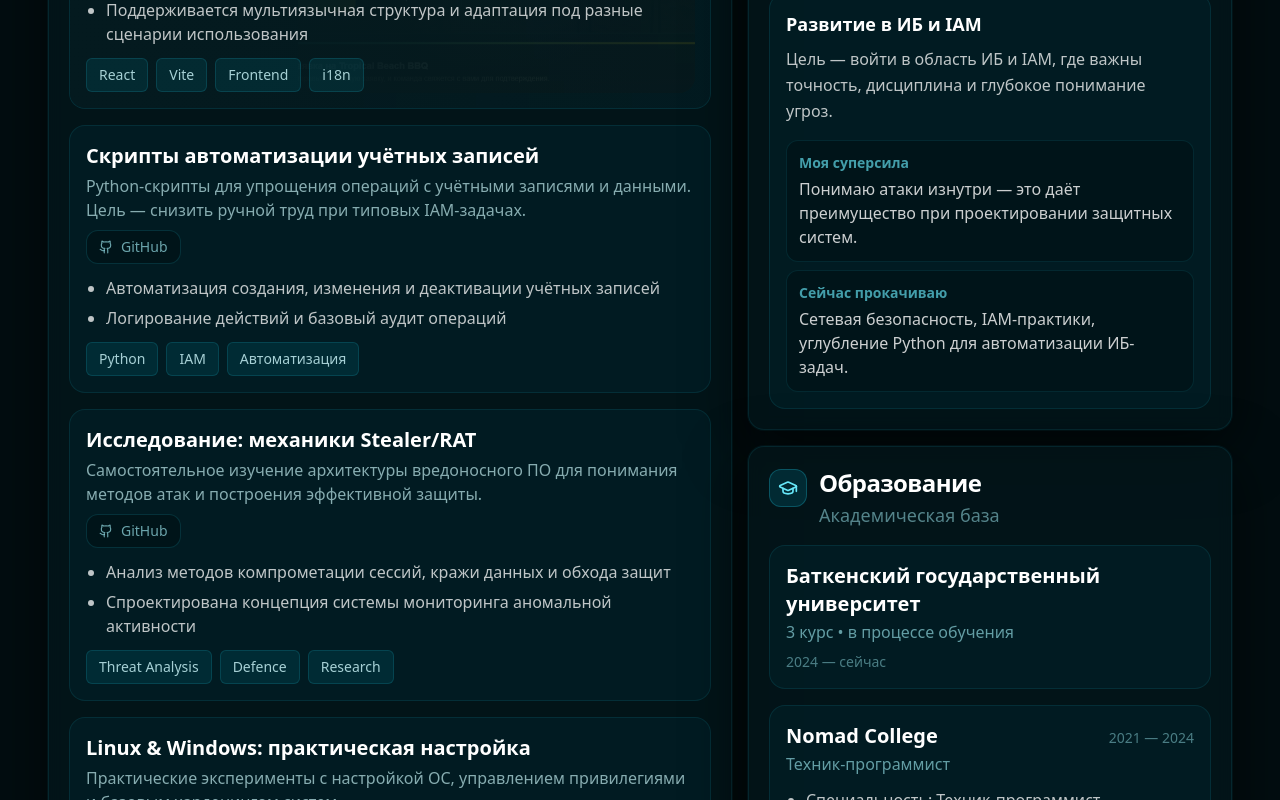
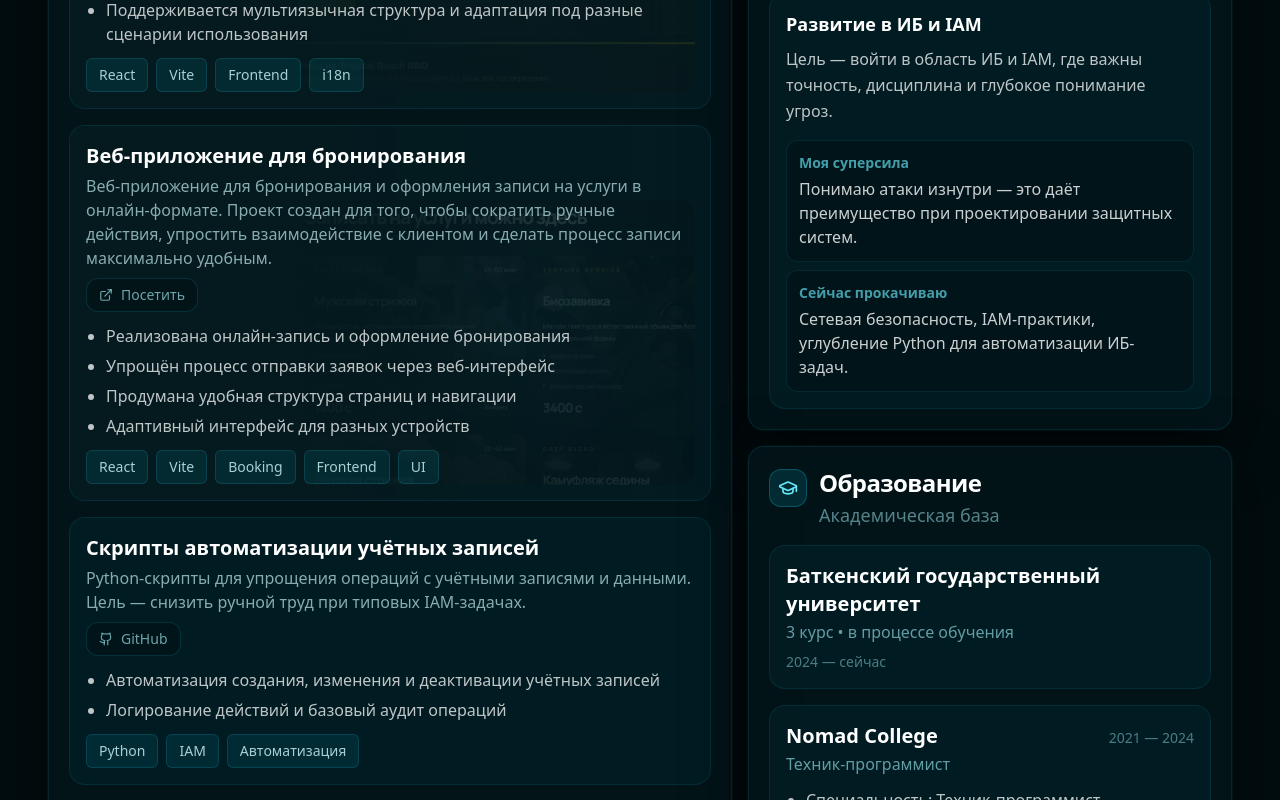
Before and after one commit to frankoleet/aleksandar, a React (Vite) app: page / in a window 1280 px wide. Shown: the part 1840-2640 px from the top of the page. Built offline with nearby package versions, Linux system fonts and the light colour scheme.

Commit message:
we got bs

```diff
--- a/src/App.jsx
+++ b/src/App.jsx
@@ -219,6 +219,19 @@ const data = {
       tags: ["React", "Vite", "Frontend", "i18n"], linkText: "Посетить", link: "https://alisa.help",
     },
     {
+      name: "Веб-приложение для бронирования",
+      desc: "Веб-приложение для бронирования и оформления записи на услуги в онлайн-формате. Проект создан для того, чтобы сократить ручные действия, упростить взаимодействие с клиентом и сделать процесс записи максимально удобным.",
+      bullets: [
+        "Реализована онлайн-запись и оформление бронирования",
+        "Упрощён процесс отправки заявок через веб-интерфейс",
+        "Продумана удобная структура страниц и навигации",
+        "Адаптивный интерфейс для разных устройств",
+      ],
+      tags: ["React", "Vite", "Booking", "Frontend", "UI"],
+      linkText: "Посетить",
+      link: "https://alisa.help",
+    },
+    {
       name: "Скрипты автоматизации учётных записей",
       desc: "Python-скрипты для упрощения операций с учётными записями и данными. Цель — снизить ручной труд при типовых IAM-задачах.",
       bullets: ["Автоматизация создания, изменения и деактивации учётных записей", "Логирование действий и базовый аудит операций"],
@@ -251,6 +264,17 @@ const data = {
     { label: "Email", value: "frankoleet@gmail.com", href: "mailto:frankoleet@gmail.com" },
     { label: "GutHub", value: "github.com/frankoleet", href: "https://github.com/frankoleet" },
   ],
+};
+
+const PROJECT_BACKGROUNDS = {
+  "WEB-приложение": {
+    desktop: "/web.png",
+    mobile: "/webm.png",
+  },
+  "Веб-приложение для бронирования": {
+    desktop: "/web2.png",
+    mobile: "/webm2.png",
+  },
 };
 
 export default function App() {
@@ -386,7 +410,10 @@ export default function App() {
             </div>
             <div className="space-y-4">
               {filteredProjects.map((p) => {
-                const isDecoratedProject = p.link === "https://alisa.help";
+                const projectBackground = PROJECT_BACKGROUNDS[p.name];
+                const isDecoratedProject = Boolean(projectBackground);
+                const mobileBackground = projectBackground?.mobile;
+                const desktopBackground = projectBackground?.desktop;
 
                 return (
                 <HoverCard key={p.name} className={isDecoratedProject ? "relative overflow-hidden" : ""}>
@@ -394,11 +421,11 @@ export default function App() {
                     <div className="pointer-events-none absolute inset-0" aria-hidden="true">
                       <div
                         className="absolute inset-0 bg-cover bg-no-repeat bg-center opacity-[0.24] transition-opacity duration-300 group-hover:opacity-[0.38] md:hidden"
-                        style={{ backgroundImage: "url('/webm.png')" }}
+                        style={{ backgroundImage: `url('${mobileBackground}')` }}
                       />
                       <div className="project-card-desktop-image-container">
                         <img
-                          src="/web.png"
+                          src={desktopBackground}
                           alt=""
                           className="project-card-desktop-image transition-opacity duration-300 group-hover:opacity-[0.52]"
                         />
```
Also changed, not shown: public/web2.png (added), public/webm2.png (added).
